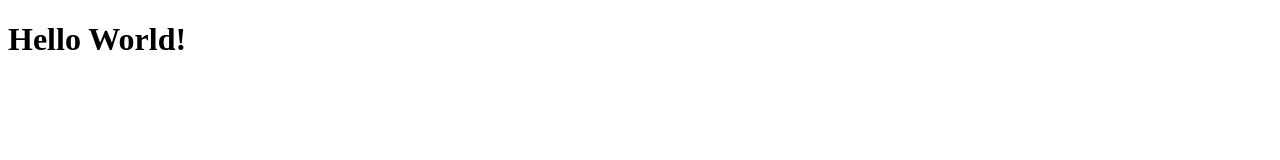
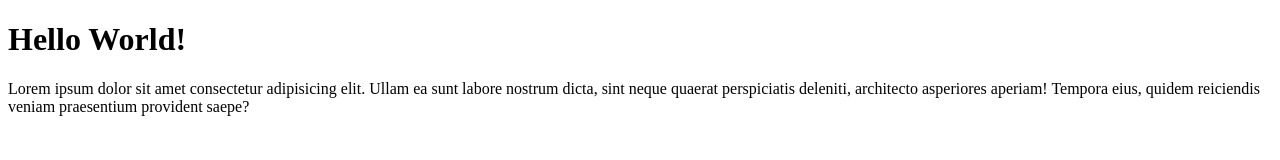
Before and after one commit to pawzi/pwz-git-test, a plain HTML site: page index.html in a window 1280 px wide. Drawn offline with Linux system fonts and the light colour scheme.

Commit message:
menambahkan paragraf di index.html

```diff
--- a/index.html
+++ b/index.html
@@ -8,5 +8,8 @@
   </head>
   <body>
     <h1>Hello World!</h1>
+    <p>
+      Lorem ipsum dolor sit amet consectetur adipisicing elit. Ullam ea sunt labore nostrum dicta, sint neque quaerat perspiciatis deleniti, architecto asperiores aperiam! Tempora eius, quidem reiciendis veniam praesentium provident saepe?
+    </p>
   </body>
 </html>
```
